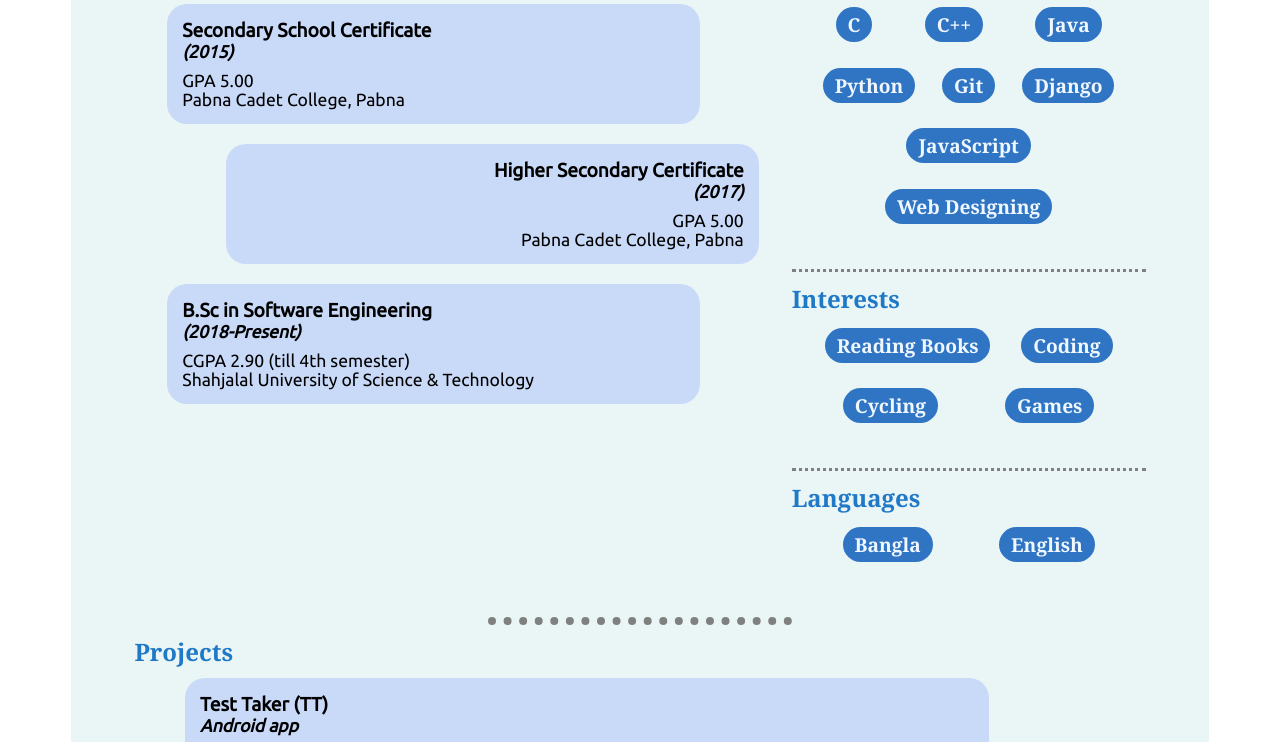
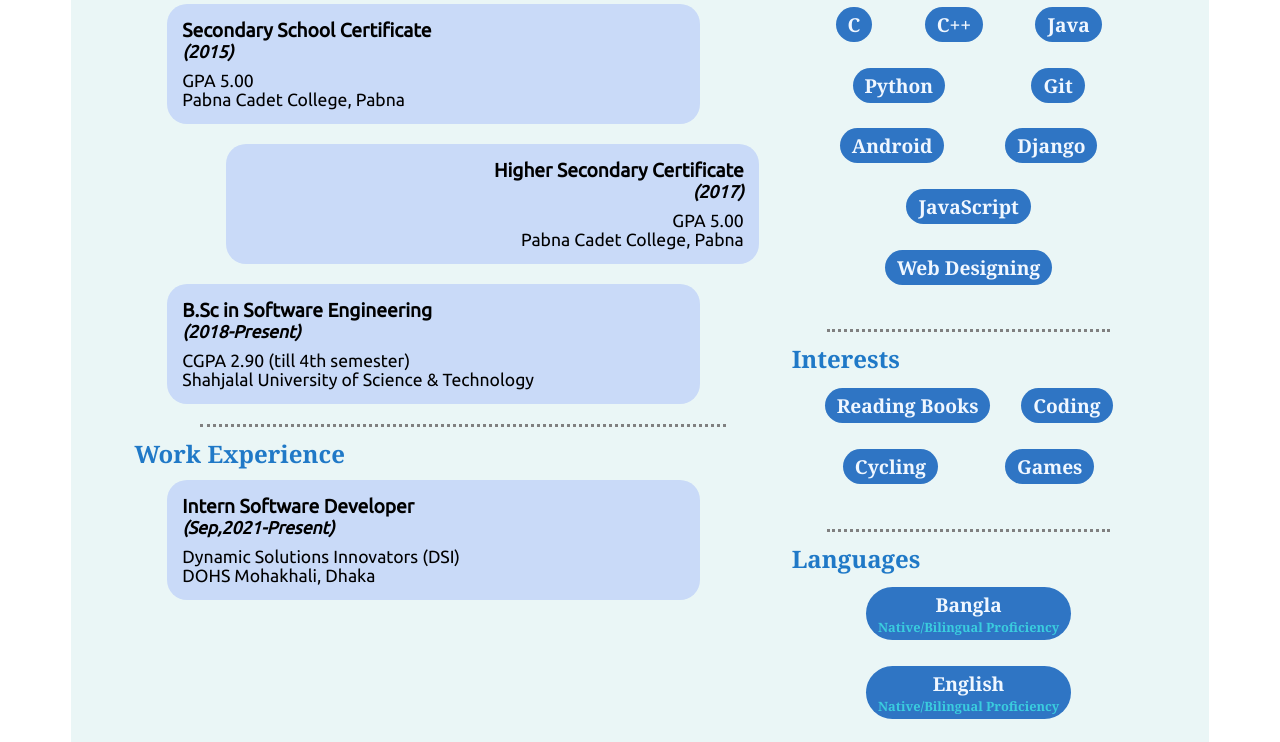
Before and after one commit to rashid54/my_cv, a plain HTML site: page index.html in a window 1280 px wide. Shown: the part 330-1072 px from the top of the page. Drawn offline with Linux system fonts and the light colour scheme.

Commit message:
Add work experience

```diff
--- a/index.html
+++ b/index.html
@@ -63,6 +63,7 @@
 
       <hr>
 
+      <div class="topSection">
         <div class="education section">
           <h3>Education</h3>
           <div class="itemList">
@@ -88,6 +89,22 @@
           </div>
         </div>
 
+        <hr class="miniHr">
+
+        <div class="workExperience section">
+          <h3>Work Experience</h3>
+          <div class="itemList">
+            <div class="item">
+              <h5>Intern Software Developer</h5>
+              <h6>(Sep,2021-Present)</h6>
+              <p>Dynamic Solutions Innovators (DSI)</p>
+              <p>DOHS Mohakhali, Dhaka</p>
+            </div>
+
+          </div>
+        </div>
+      </div>
+
       <hr class="shortHr hiddenHr">
 
       <div class="bottomSection">
@@ -99,6 +116,7 @@
             <button class="blockPoint" type="button">Java</button>
             <button class="blockPoint" type="button">Python</button>
             <button class="blockPoint" type="button">Git</button>
+            <button class="blockPoint" type="button">Android</button>
             <button class="blockPoint" type="button">Django</button>
             <button class="blockPoint" type="button">JavaScript</button>
             <button class="blockPoint" type="button">Web Designing</button>
@@ -124,8 +142,8 @@
         <div class="languages section blockSection">
           <h3>Languages</h3>
           <div class="blockList">
-            <button class="blockPoint" type="button">Bangla</button>
-            <button class="blockPoint" type="button">English</button>
+            <button class="blockPoint" type="button">Bangla <span class="lightText">Native/Bilingual Proficiency</span></button>
+            <button class="blockPoint" type="button">English <span class="lightText">Native/Bilingual Proficiency</span></button>
 
           </div>
         </div>
--- a/styles.css
+++ b/styles.css
@@ -58,6 +58,7 @@ hr {
 
 .miniHr {
   border-width: 3px;
+  width: 80%;
 }
 
 .smallHr {
@@ -66,6 +67,15 @@ hr {
 
 .hiddenHr {
   display: none;
+}
+
+
+.lightText {
+  color: #3acdde;
+  font-size: .8rem;
+  margin: 0px;
+  padding: 0px;
+  display: block;
 }
 
 .mainBody {
@@ -79,10 +89,6 @@ hr {
 }
 
 .topSection {
-  width: 65%;
-}
-
-.education {
   width: 65%;
 }
 
@@ -288,7 +294,7 @@ h6 {
     flex-flow: column nowrap;
   }
 
-  .intro, .education, .bottomSection, .projects, .contacts {
+  .intro, .topSection, .bottomSection, .projects, .contacts {
     width: 100%;
     text-align: center;
     display: inline-block;
```
Lines whose indentation alone changed are shown as unchanged.
